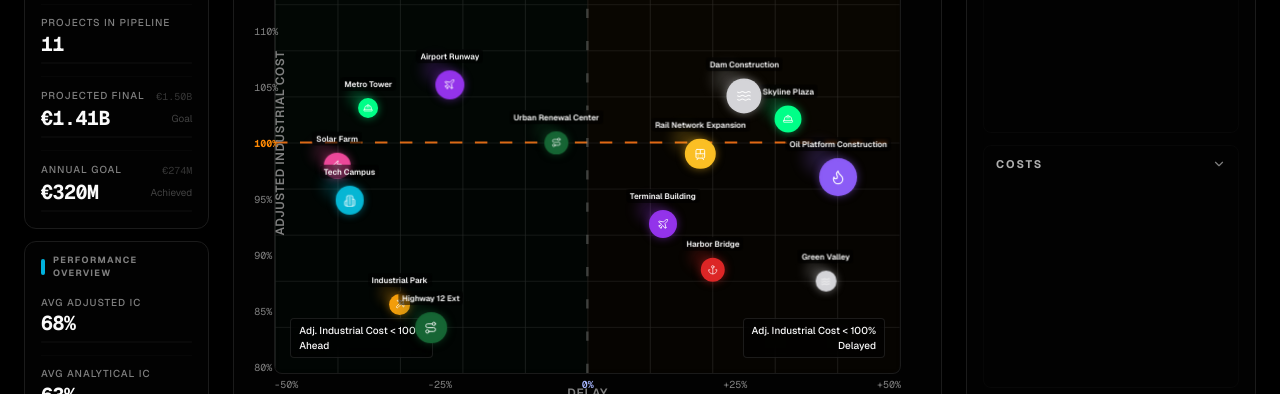
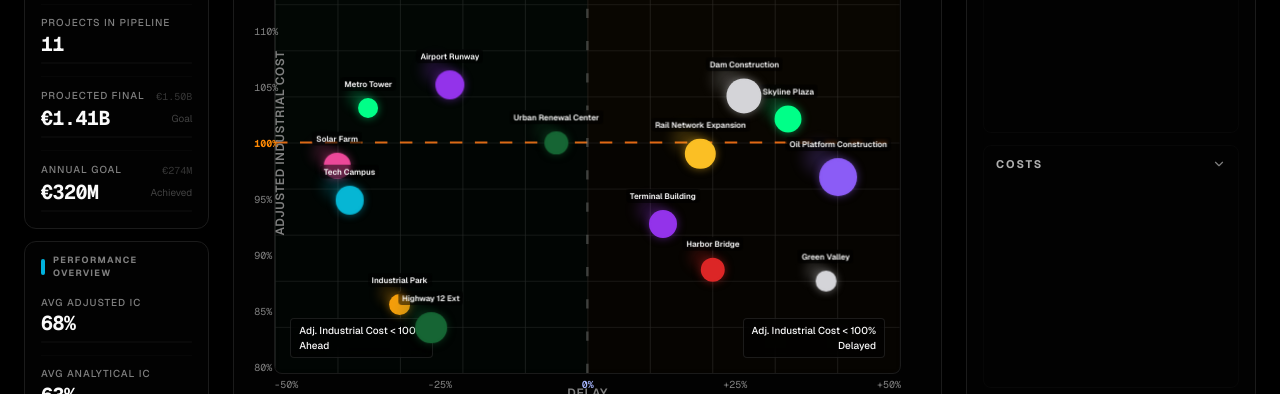
Before and after one commit to danielrebelo-volis/v0-volis-build-dashboard, a Next.js app: page / in a window 1280 px wide. Shown: the part 342-736 px from the top of the page. Built offline with nearby package versions, Linux system fonts and the light colour scheme.

Commit message:
refactor: remove icons from matrix bubbles
Update bubble rendering to clean circles while keeping icons in tooltips.

```diff
--- a/components/evm-matrix.tsx
+++ b/components/evm-matrix.tsx
@@ -369,8 +369,6 @@ export function EVMMatrix({
           const isHovered = hoveredProject?.id === project.id
           const color = categoryColors[project.category]
           const size = getBubbleSize(project.budgetValue)
-          const Icon = categoryIcons[project.category]
-          const iconSize = Math.max(10, Math.round(size * 0.42))
 
           return (
             <div
@@ -428,7 +426,7 @@ export function EVMMatrix({
               {/* Bubble */}
               <Link href={`/project/${project.id}`}>
                 <div
-                  className="relative rounded-full border-2 transition-all duration-300 flex items-center justify-center"
+                  className="relative rounded-full border-2 transition-all duration-300"
                   style={{
                     width: size,
                     height: size,
@@ -436,9 +434,7 @@ export function EVMMatrix({
                     borderColor: isHovered ? "white" : `${color}cc`,
                     boxShadow: `0 0 ${isHovered ? 20 : 8}px ${color}80`,
                   }}
-                >
-                  <Icon size={iconSize} color="white" style={{ pointerEvents: "none", opacity: 0.92, flexShrink: 0 }} strokeWidth={1.8} />
-                </div>
+                />
               </Link>
 
               {/* Hover tooltip */}
```
